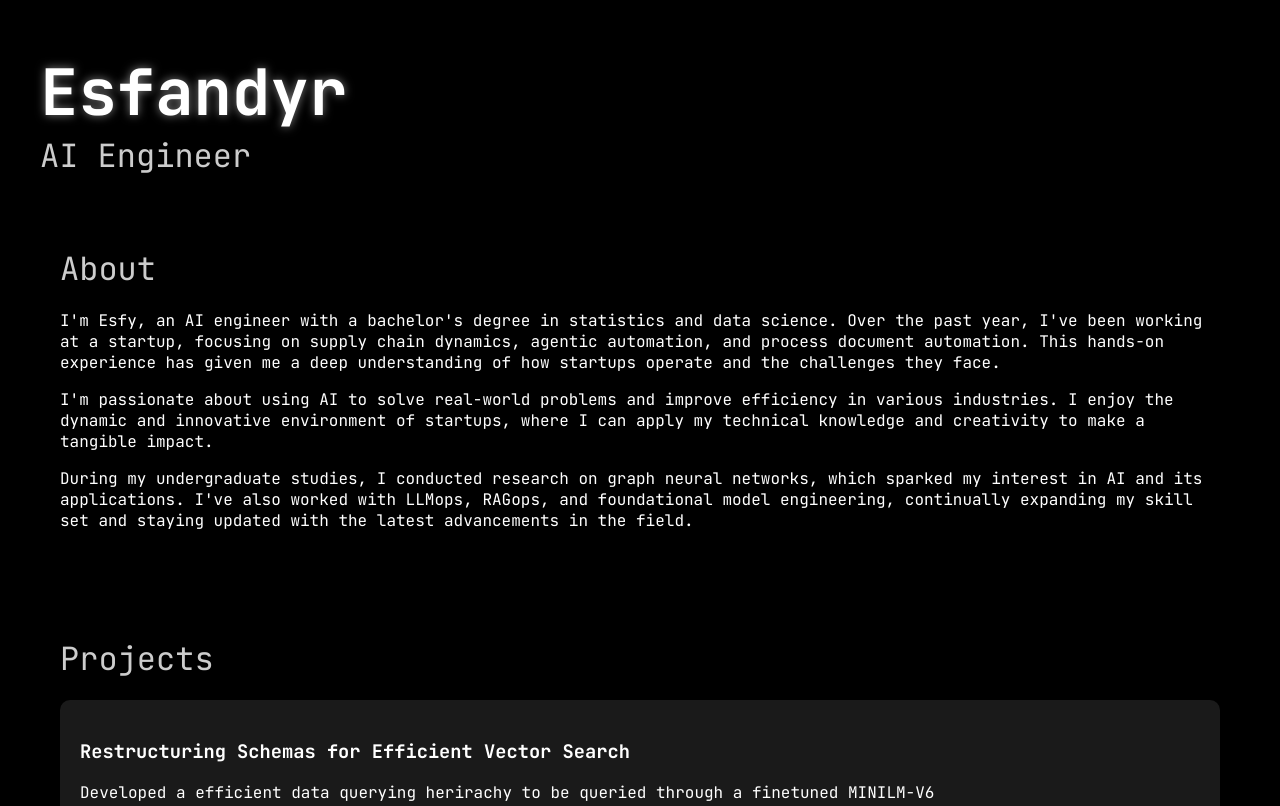
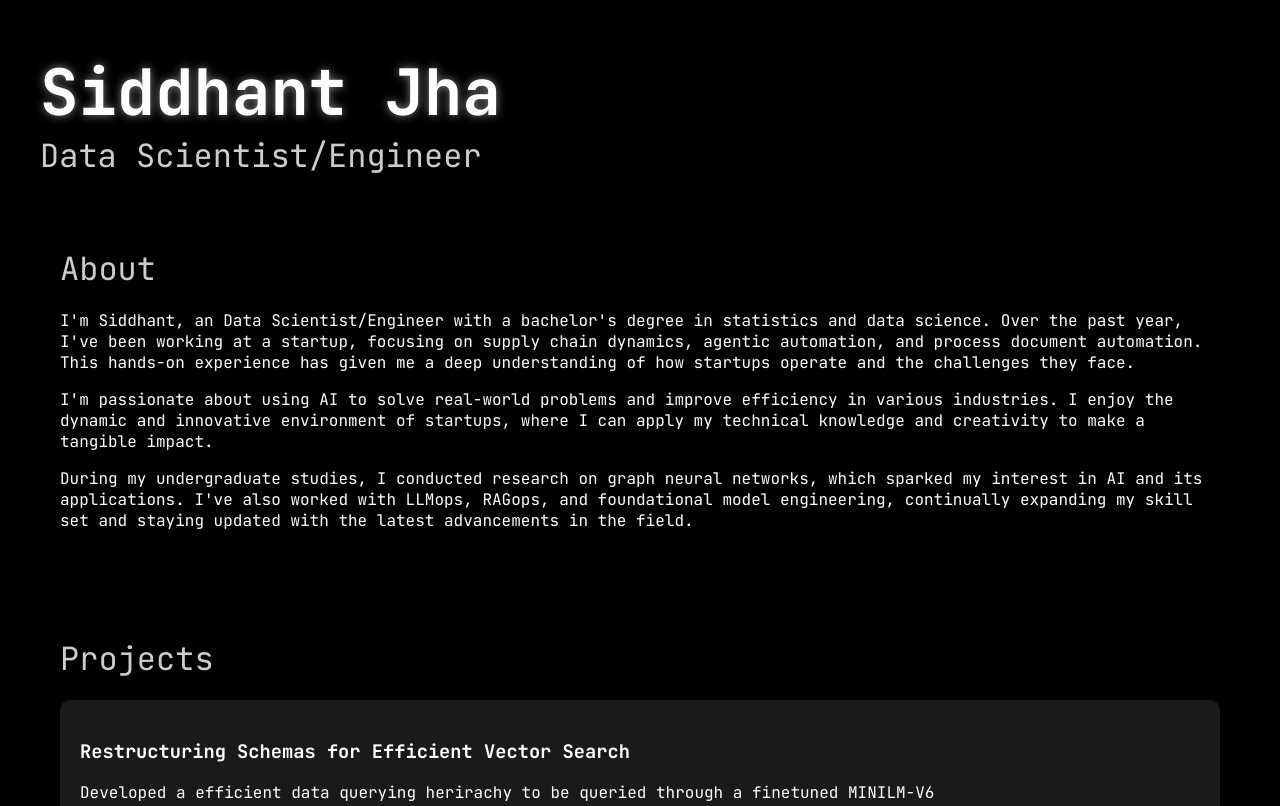
Before and after one commit to Esfandyr11/Esfandyr11.github.io, a plain HTML site: page index.html in a window 1280 px wide. Shown: the top 806 px of the page. Drawn offline with nearby package versions, Linux system fonts and the light colour scheme; animation ran at ten frames a second.

Commit message:
Update index.html

```diff
--- a/index.html
+++ b/index.html
@@ -3,7 +3,7 @@
 <head>
     <meta charset="UTF-8">
     <meta name="viewport" content="width=device-width, initial-scale=1.0">
-    <title>Esfandyr</title>
+    <title>Siddhant</title>
     <link rel="stylesheet" href="styles.css">
     <link href="https://fonts.googleapis.com/css2?family=JetBrains+Mono:wght@400;700&display=swap" rel="stylesheet">
     <script src="https://cdnjs.cloudflare.com/ajax/libs/three.js/r128/three.min.js"></script>
@@ -19,12 +19,12 @@
     </nav>
     <div class="content">
         <section id="home">
-            <h1>Esfandyr</h1>
-            <h2>AI Engineer</h2>
+            <h1>Siddhant Jha</h1>
+            <h2>Data Scientist/Engineer</h2>
         </section>
         <section id="about" class="about">
             <h2>About</h2>
-            <p>I'm Esfy, an AI engineer with a bachelor's degree in statistics and data science. Over the past year, I've been working at a startup, focusing on supply chain dynamics, agentic automation, and process document automation. This hands-on experience has given me a deep understanding of how startups operate and the challenges they face.</p>
+            <p>I'm Siddhant, an Data Scientist/Engineer with a bachelor's degree in statistics and data science. Over the past year, I've been working at a startup, focusing on supply chain dynamics, agentic automation, and process document automation. This hands-on experience has given me a deep understanding of how startups operate and the challenges they face.</p>
             <p>I'm passionate about using AI to solve real-world problems and improve efficiency in various industries. I enjoy the dynamic and innovative environment of startups, where I can apply my technical knowledge and creativity to make a tangible impact.</p>
             <p>During my undergraduate studies, I conducted research on graph neural networks, which sparked my interest in AI and its applications. I've also worked with LLMops, RAGops, and foundational model engineering, continually expanding my skill set and staying updated with the latest advancements in the field.</p>
         </section>
```
